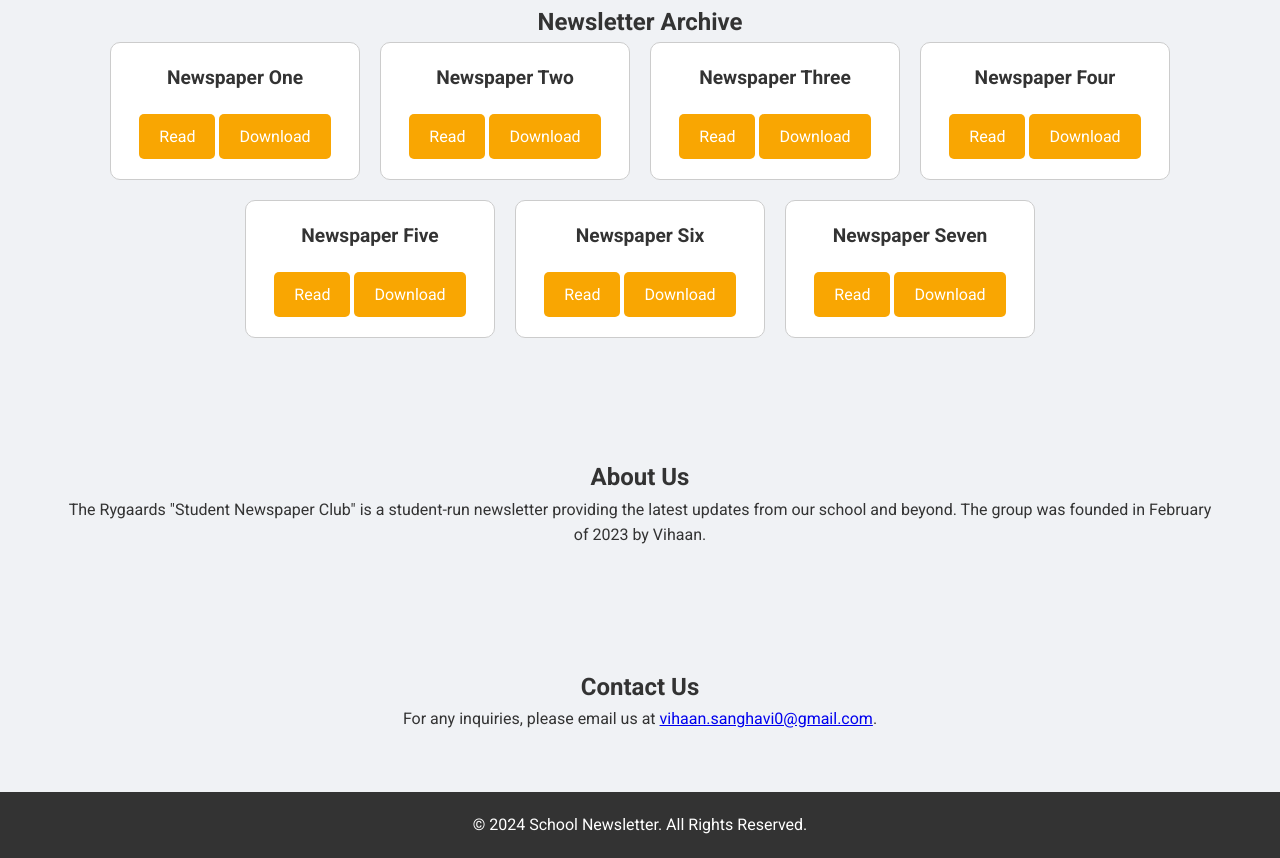
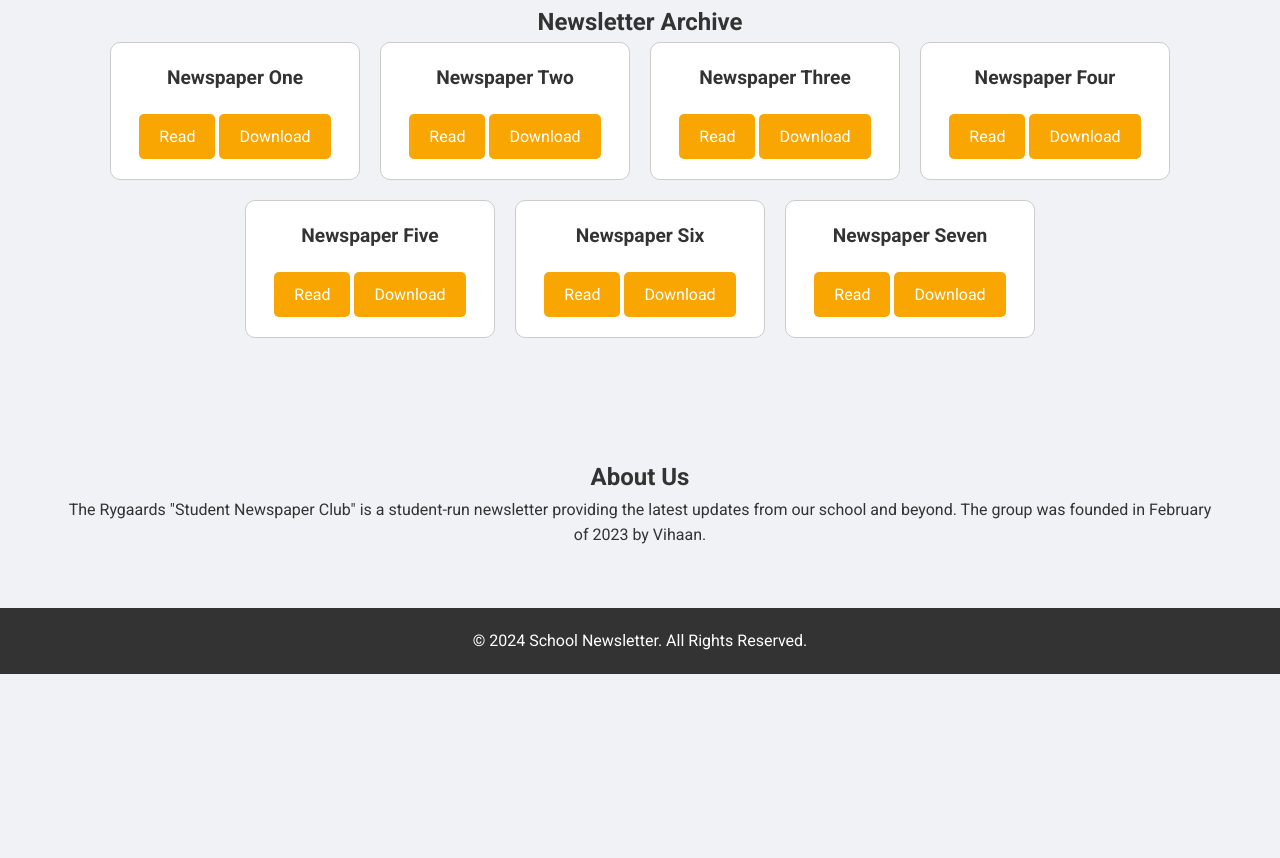
Before and after one commit to Vihaan-1/Newspapers, a plain HTML site: page index.html in a window 1280 px wide. Shown: the part 915-1773 px from the top of the page. After the commit the page ends 1589 px from the top, so only its background shows below. Drawn offline with Linux system fonts and the light colour scheme.

Commit message:
Update index.html

```diff
--- a/index.html
+++ b/index.html
@@ -42,12 +42,7 @@
             <p>The Rygaards "Student Newspaper Club" is a student-run newsletter providing the latest updates from our school and beyond. The group was founded in February of 2023 by Vihaan.</p>
         </div>
     </section>
-    <section id="contact">
-        <div class="content">
-            <h2>Contact Us</h2>
-            <p>For any inquiries, please email us at <a href="mailto:vihaan.sanghavi0@gmail.com">vihaan.sanghavi0@gmail.com</a>.</p>
-        </div>
-    </section>
+
     <footer>
         <p>&copy; 2024 School Newsletter. All Rights Reserved.</p>
     </footer>
```
